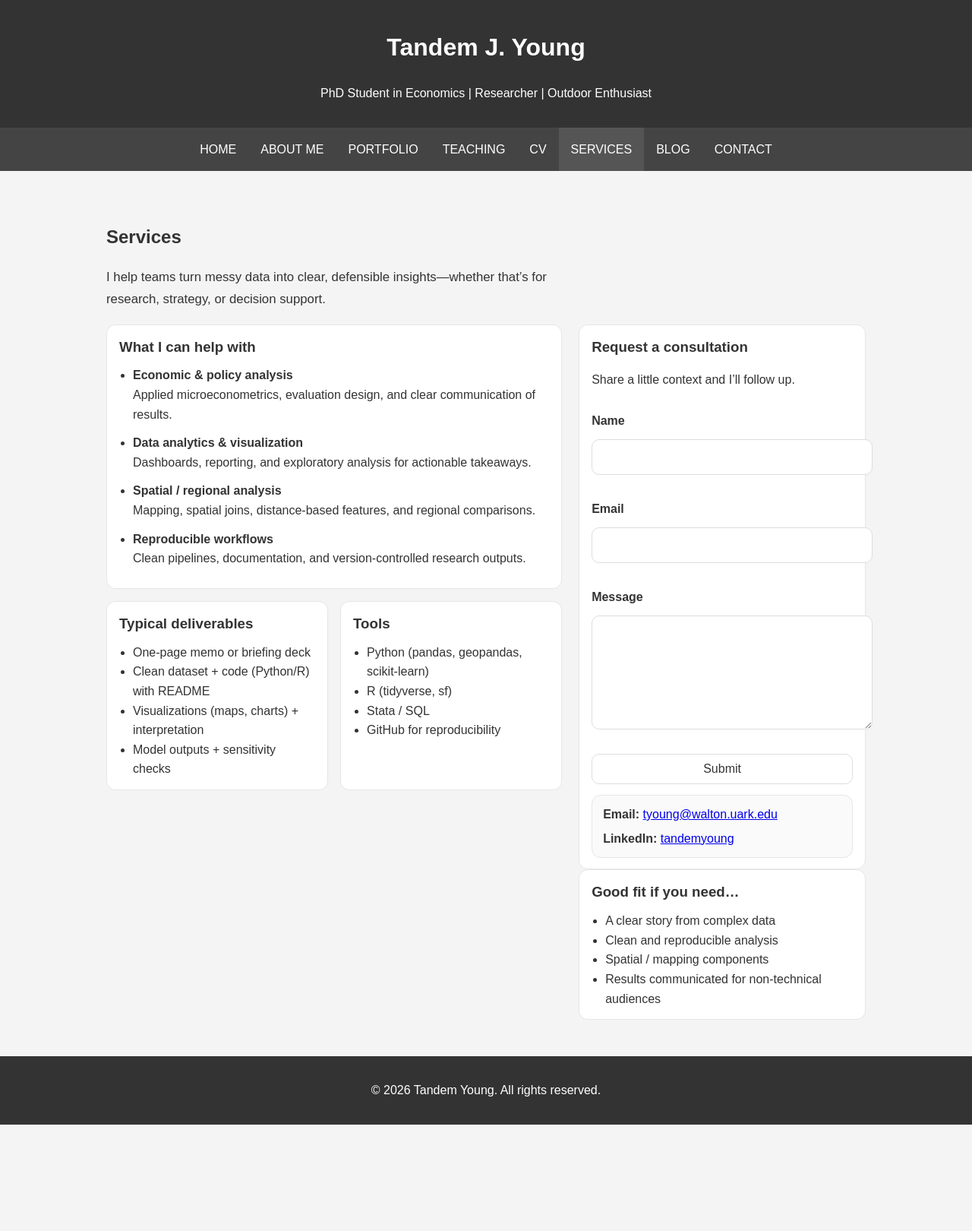
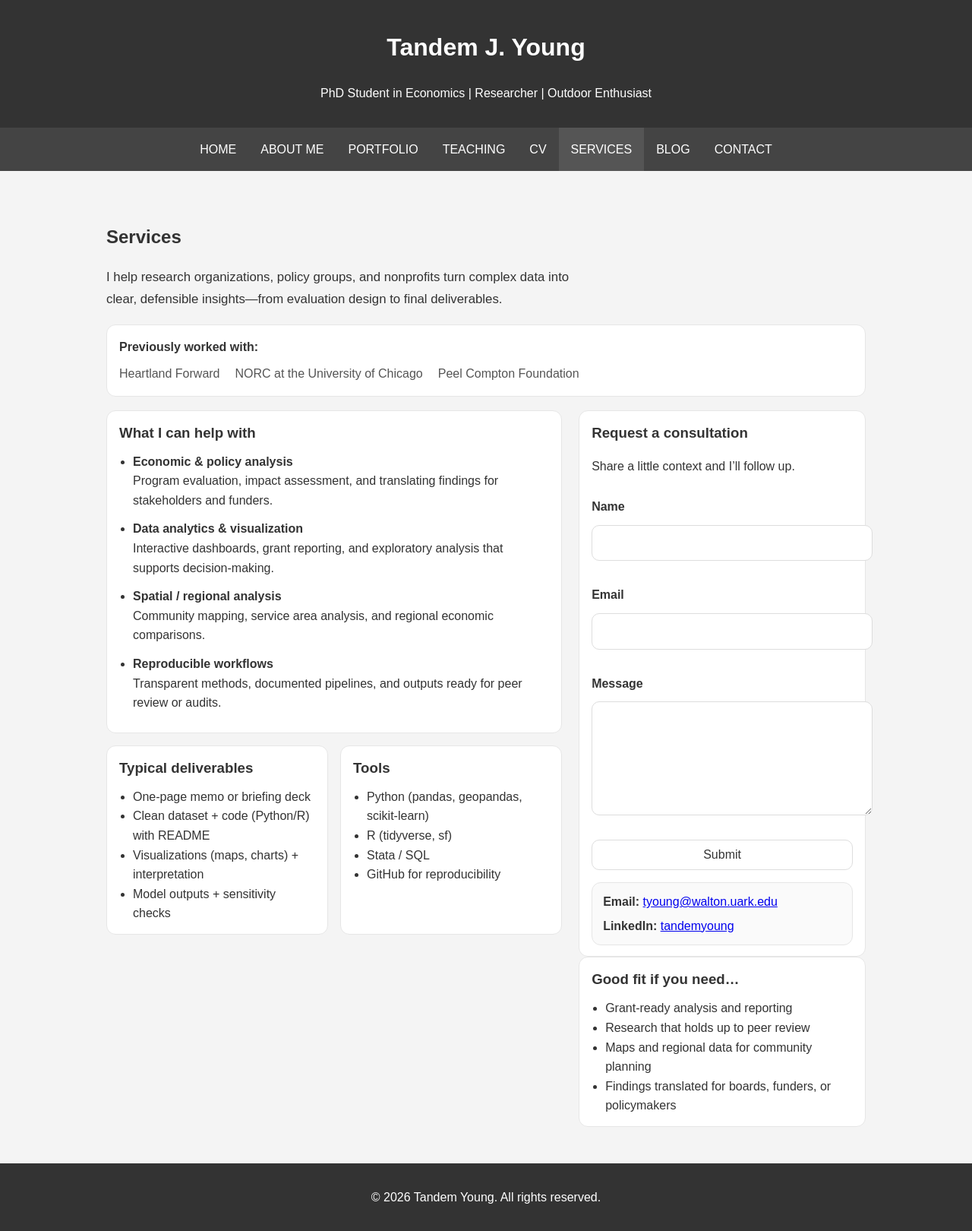
Before and after one commit to TandemYoung/tandemyoung.github.io, a Jekyll site: the page built from services.html, in a window 1280 px wide. Shown: the whole page at 76% size. Built offline with Jekyll 4.4.1, drawn with Linux system fonts in a browser that asks for light colours; before the commit the page ends 1480 px from its top, so only the background shows below that.

Commit message:
Improve services page with social proof and tailored language
- Add social proof section featuring Heartland Forward, NORC, and Peel Compton Foundation
- Update lede to target research organizations, policy groups, and nonprofits
- Tailor service descriptions for policy/research audiences (grant reporting, peer review, funders)
- Update "Good fit" section with audience-specific language
- Fix inline style by moving to CSS (.contact-info class)
- Add CSS for social proof section and client list

https://claude.ai/code/session_01TWzAaDgZZHNXmMJ15DaeHY

```diff
--- a/css/styles.css
+++ b/css/styles.css
@@ -416,6 +416,35 @@ thead th {
   margin-bottom: var(--space-md);
 }
 
+.social-proof {
+  margin-top: var(--space-lg);
+  padding: var(--space-base);
+  background: var(--color-white);
+  border: 1px solid var(--color-border);
+  border-radius: var(--radius-lg);
+}
+
+.social-proof p {
+  margin: 0 0 var(--space-sm);
+}
+
+.client-list {
+  display: flex;
+  flex-wrap: wrap;
+  gap: var(--space-sm) var(--space-xl);
+  list-style: none;
+  margin: 0;
+  padding: 0;
+}
+
+.client-list li {
+  color: var(--color-text-muted);
+}
+
+.contact-info {
+  margin-top: var(--space-base);
+}
+
 /* ==========================================================================
    CV Page
    ========================================================================== */
--- a/services.html
+++ b/services.html
@@ -7,9 +7,18 @@ title: Tandem Young - Services
   <div class="services-header">
     <h2>Services</h2>
     <p class="services-lede">
-      I help teams turn messy data into clear, defensible insights—whether that’s for research,
-      strategy, or decision support.
+      I help research organizations, policy groups, and nonprofits turn complex data into
+      clear, defensible insights—from evaluation design to final deliverables.
     </p>
+  </div>
+
+  <div class="social-proof">
+    <p><strong>Previously worked with:</strong></p>
+    <ul class="client-list">
+      <li>Heartland Forward</li>
+      <li>NORC at the University of Chicago</li>
+      <li>Peel Compton Foundation</li>
+    </ul>
   </div>
 
   <div class="services-grid">
@@ -20,19 +29,19 @@ title: Tandem Young - Services
         <ul class="service-list">
           <li>
             <strong>Economic & policy analysis</strong><br>
-            Applied microeconometrics, evaluation design, and clear communication of results.
+            Program evaluation, impact assessment, and translating findings for stakeholders and funders.
           </li>
           <li>
             <strong>Data analytics & visualization</strong><br>
-            Dashboards, reporting, and exploratory analysis for actionable takeaways.
+            Interactive dashboards, grant reporting, and exploratory analysis that supports decision-making.
           </li>
           <li>
             <strong>Spatial / regional analysis</strong><br>
-            Mapping, spatial joins, distance-based features, and regional comparisons.
+            Community mapping, service area analysis, and regional economic comparisons.
           </li>
           <li>
             <strong>Reproducible workflows</strong><br>
-            Clean pipelines, documentation, and version-controlled research outputs.
+            Transparent methods, documented pipelines, and outputs ready for peer review or audits.
           </li>
         </ul>
       </div>
@@ -81,7 +90,7 @@ title: Tandem Young - Services
           <button type="submit" class="btn">Submit</button>
         </form>
 
-        <div class="quick-facts" style="margin-top: 14px;">
+        <div class="quick-facts contact-info">
           <div><strong>Email:</strong> <a href="mailto:tyoung@walton.uark.edu">tyoung@walton.uark.edu</a></div>
           <div>
             <strong>LinkedIn:</strong>
@@ -95,10 +104,10 @@ title: Tandem Young - Services
       <div class="card">
         <h3>Good fit if you need…</h3>
         <ul>
-          <li>A clear story from complex data</li>
-          <li>Clean and reproducible analysis</li>
-          <li>Spatial / mapping components</li>
-          <li>Results communicated for non-technical audiences</li>
+          <li>Grant-ready analysis and reporting</li>
+          <li>Research that holds up to peer review</li>
+          <li>Maps and regional data for community planning</li>
+          <li>Findings translated for boards, funders, or policymakers</li>
         </ul>
       </div>
     </aside>
```
